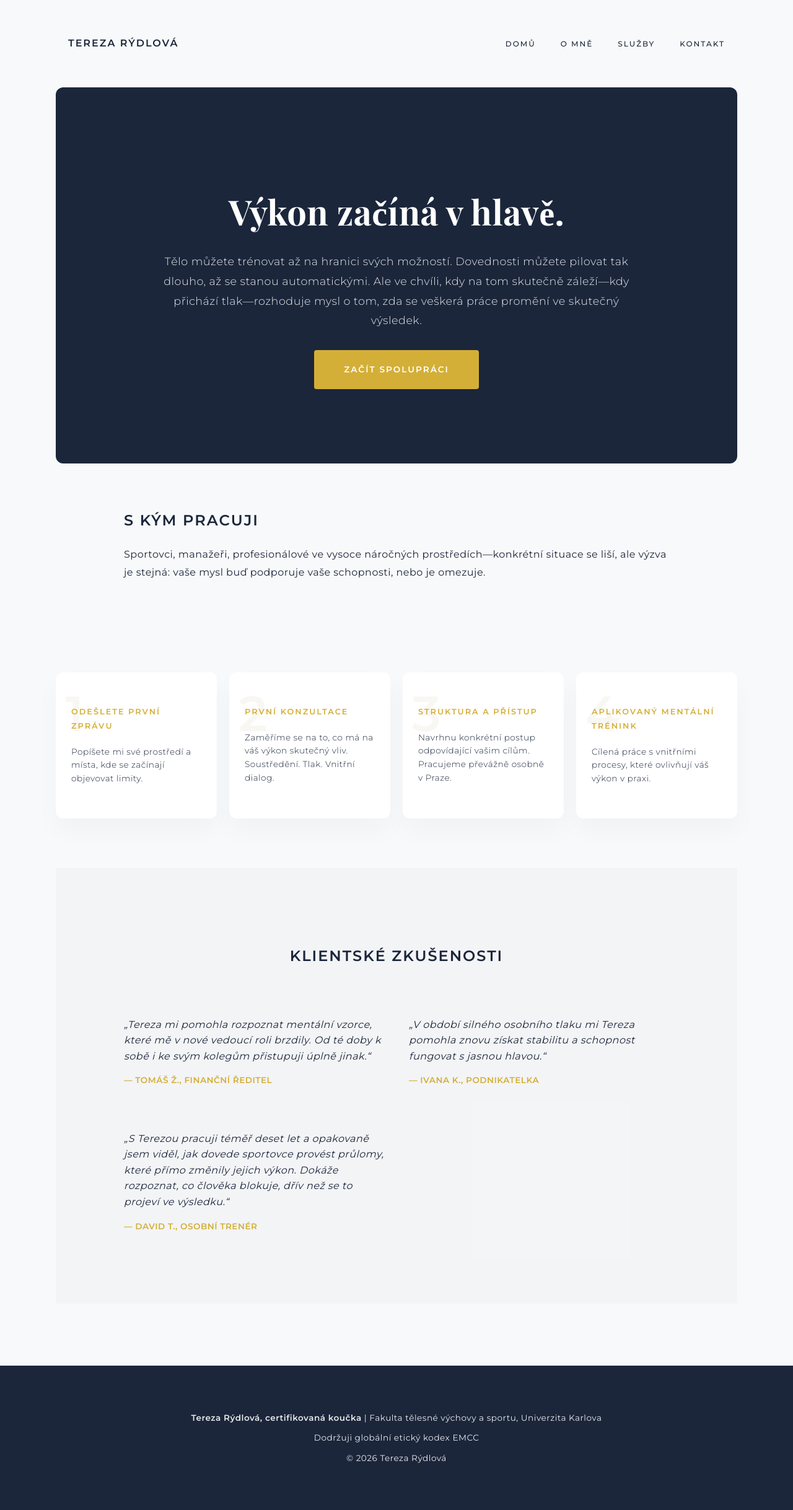
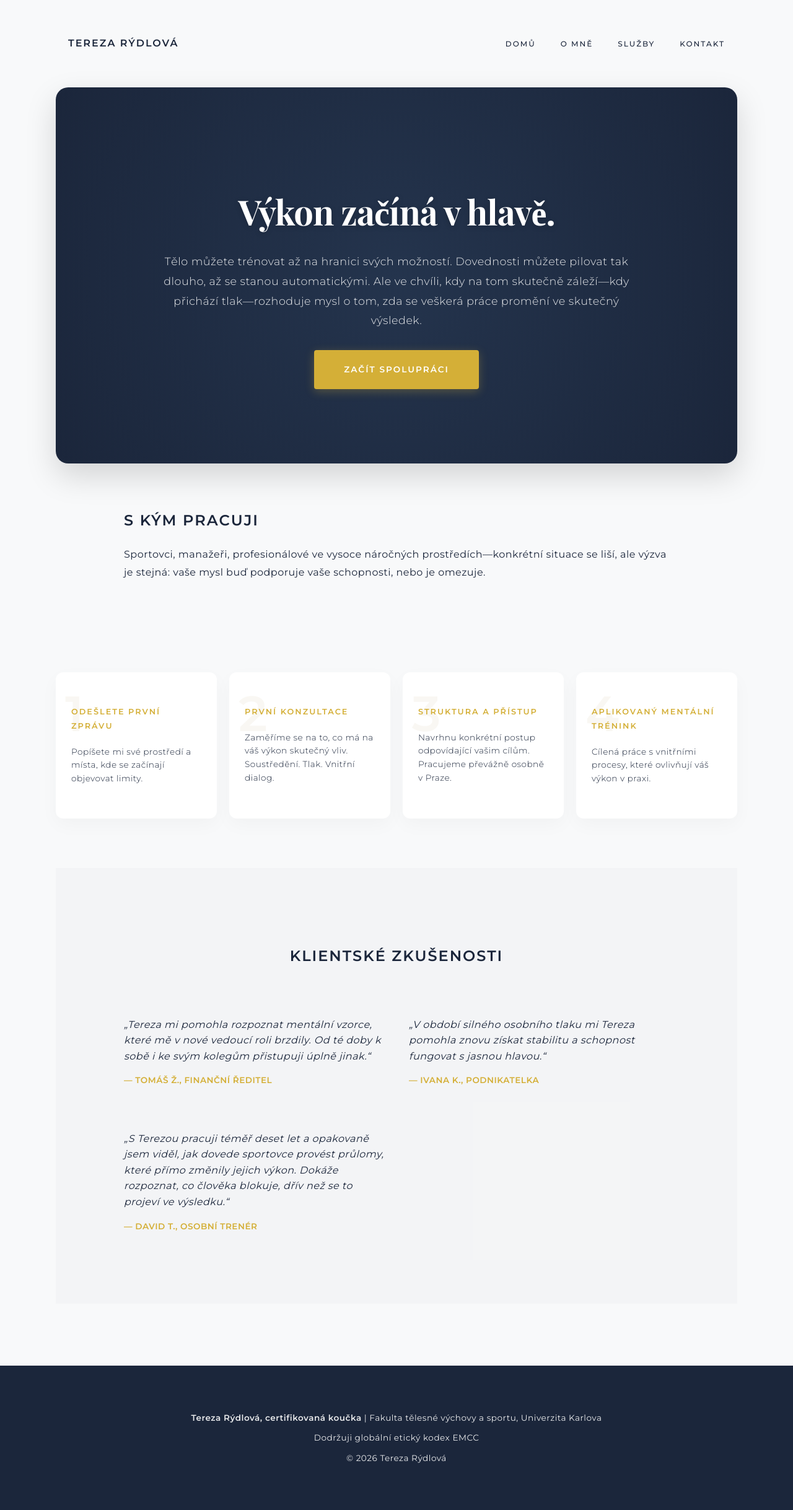
Before and after one commit to westleyovercash/tereza-rydlova, a Jekyll site: the page built from index.md, in a window 1280 px wide. Shown: the whole page at 62% size. Built offline with Jekyll 4.4.1, drawn with Linux system fonts in a browser that asks for light colours.

Commit message:
Update style.css

```diff
--- a/assets/css/style.css
+++ b/assets/css/style.css
@@ -65,18 +65,37 @@ main, .navbar {
   text-transform: uppercase;
   font-size: 0.75rem;
   letter-spacing: 2px;
+  transition: color 0.3s ease;
 }
 
+.nav-links a:hover {
+  color: var(--gold);
+}
+
+/* Updated Hero with Radial Gradient for Depth */
 .hero {
   padding: 120px 10%;
-  background: var(--charcoal);
+  background: radial-gradient(circle at center, #24344d 0%, #1B263B 100%);
   color: white;
   text-align: center;
-  border-radius: 12px;
+  border-radius: 20px;
+  box-shadow: 0 20px 50px rgba(0,0,0,0.15);
 }
 
-.hero h1 { font-size: 3.5rem; margin-bottom: 2rem; }
-.hero p { font-weight: 300; font-size: 1.1rem; max-width: 800px; margin: 0 auto; opacity: 0.9; }
+.hero h1 {
+  font-size: 3.5rem;
+  margin-bottom: 2rem;
+  text-shadow: 0 2px 10px rgba(0,0,0,0.2);
+  letter-spacing: -1px;
+}
+
+.hero p {
+  font-weight: 300;
+  font-size: 1.1rem;
+  max-width: 800px;
+  margin: 0 auto;
+  opacity: 0.9;
+}
 
 .btn {
   background: var(--gold);
@@ -90,10 +109,15 @@ main, .navbar {
   text-transform: uppercase;
   letter-spacing: 2px;
   margin-top: 2rem;
-  transition: all 0.3s ease;
+  transition: all 0.4s cubic-bezier(0.165, 0.84, 0.44, 1);
+  box-shadow: 0 4px 15px rgba(212, 175, 55, 0.3);
 }
 
-.btn:hover { background: var(--taupe); transform: translateY(-2px); }
+.btn:hover {
+  background: var(--taupe);
+  transform: translateY(-3px);
+  box-shadow: 0 8px 25px rgba(0,0,0,0.1);
+}
 
 .steps-container {
   display: grid;
@@ -102,14 +126,21 @@ main, .navbar {
   padding: 80px 0;
 }
 
+/* Updated Step Cards with Hover Animation */
 .step-card {
   background: white;
   padding: 40px 25px;
   border-radius: 12px;
   position: relative;
-  box-shadow: 0 20px 40px rgba(0,0,0,0.03);
+  box-shadow: 0 10px 30px rgba(0,0,0,0.03);
   display: flex;
   flex-direction: column;
+  transition: all 0.4s cubic-bezier(0.165, 0.84, 0.44, 1);
+}
+
+.step-card:hover {
+  transform: translateY(-10px);
+  box-shadow: 0 20px 40px rgba(0,0,0,0.08);
 }
 
 .step-number {
@@ -148,6 +179,11 @@ main, .navbar {
   text-transform: uppercase;
   letter-spacing: 1px;
   box-shadow: 0 5px 20px rgba(0,0,0,0.02);
+  transition: transform 0.3s ease;
+}
+
+.service-item:hover {
+  transform: translateX(10px);
 }
 
 footer {
```
